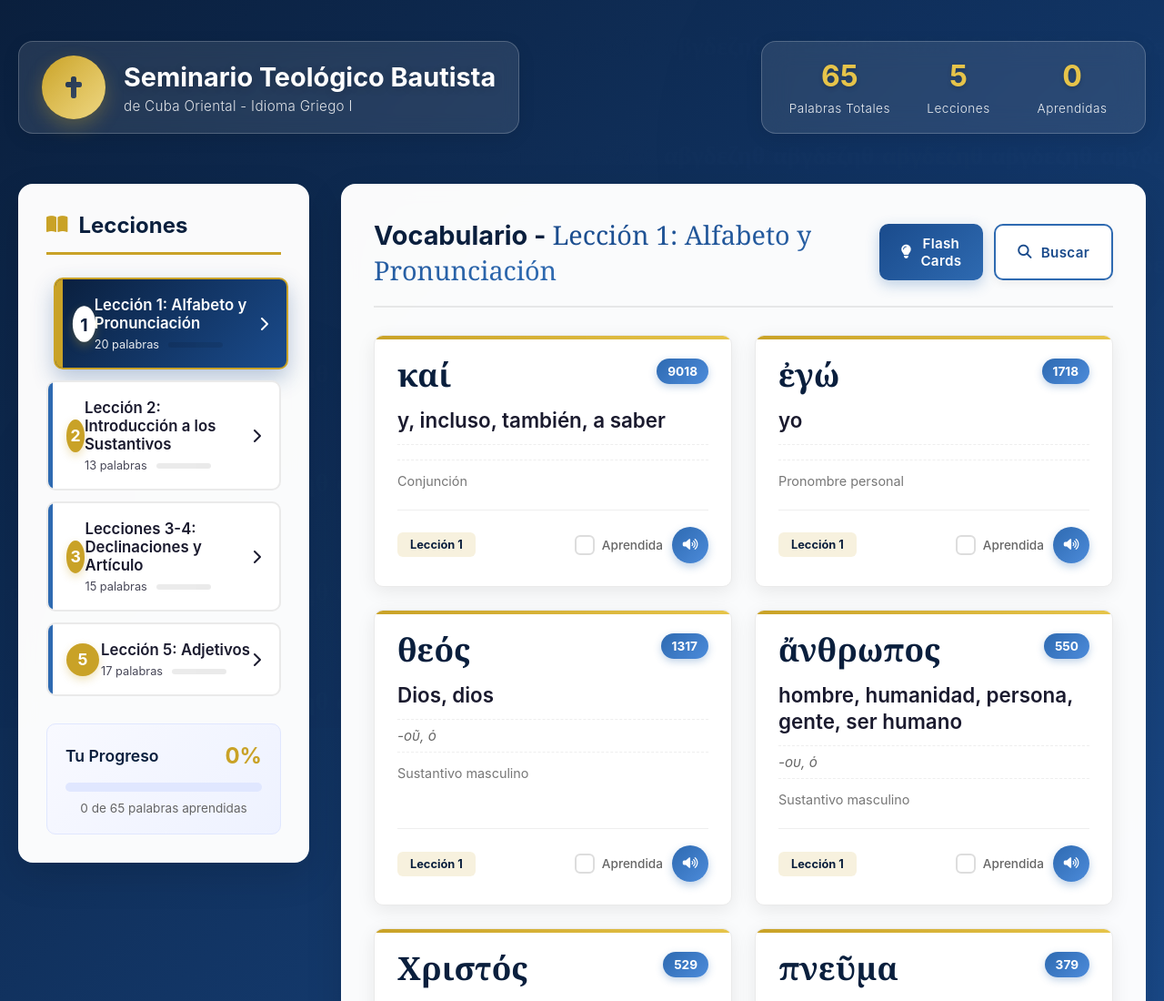
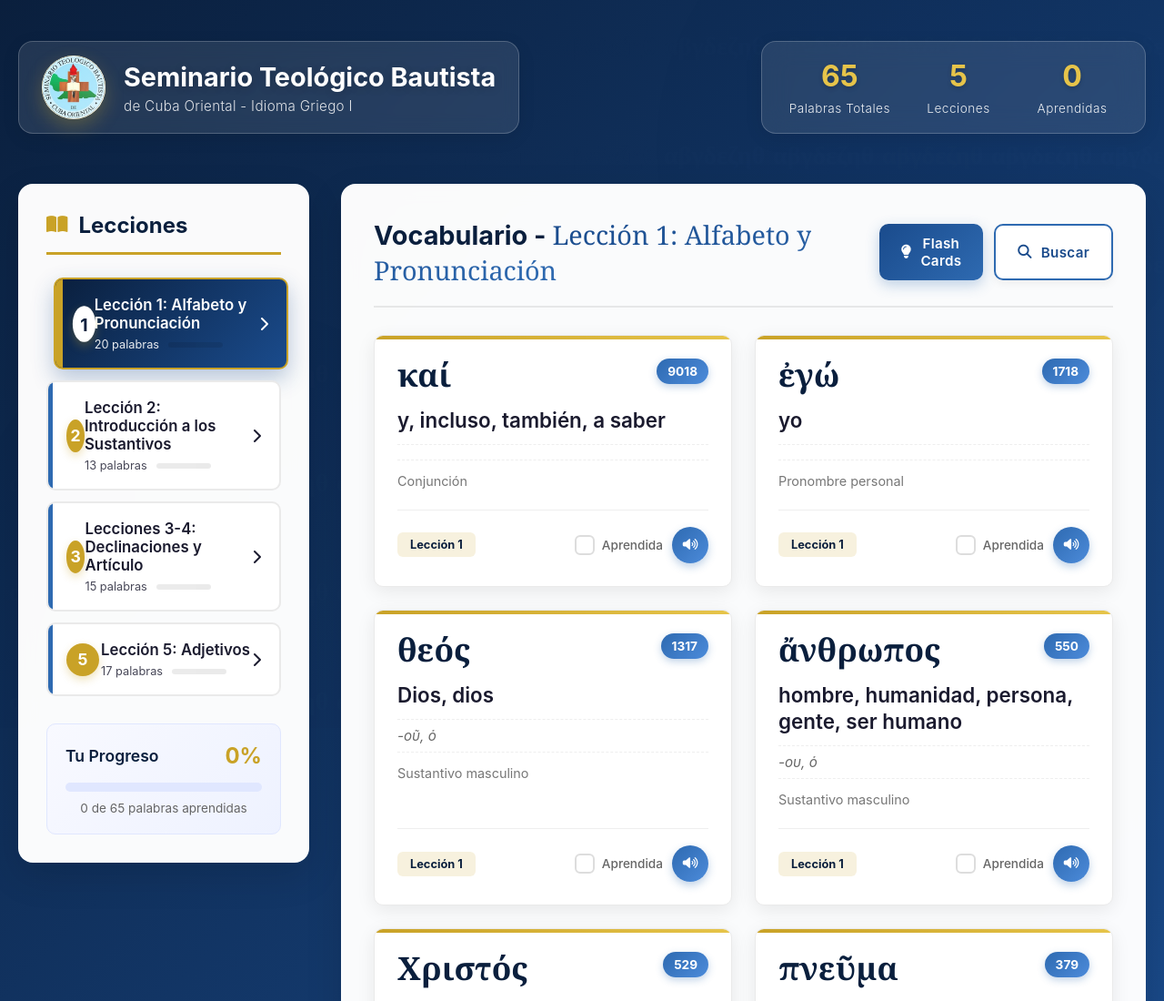
Before and after one commit to Rol123-m/Vocabulario_STBCOr, a plain HTML site: page index.html in a window 1280 px wide. Shown: the top 1100 px of the page at 91% size. Drawn offline with Linux system fonts and the light colour scheme; a web font is replaced by a local one.

Commit message:
adding logo

```diff
--- a/index.html
+++ b/index.html
@@ -146,6 +146,11 @@
             box-shadow: 0 12px 25px rgba(201, 162, 39, 0.4);
         }
 
+        .logo_img {
+            width: 75px;
+            height: 75px;
+        }
+
         .logo-text h1 {
             color: white;
             font-size: 1.8rem;
@@ -1093,7 +1098,7 @@
         <header>
             <div class="logo-container">
                 <div class="logo-placeholder" id="logo-placeholder">
-                    <i class="fas fa-cross"></i>
+                    <img src="logo.jpg" alt="logo del seminario" class="logo_img">
                 </div>
                 <div class="logo-text">
                     <h1>Seminario Teológico Bautista</h1>
```
